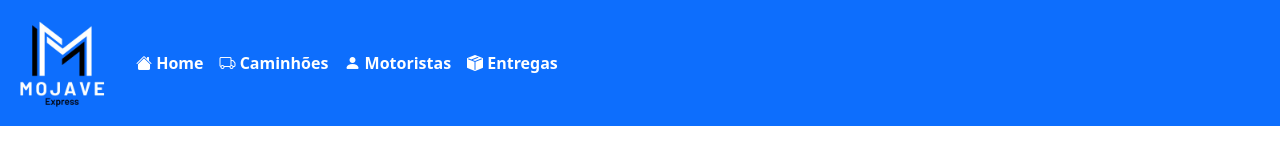
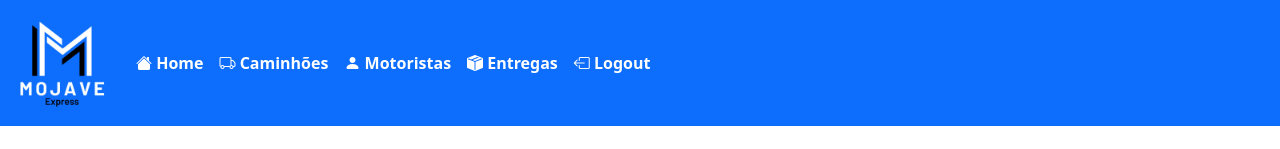
Before and after one commit to MattMilfont/portfolio, a Next.js app: page /trucks in a window 1280 px wide. Shown: the top 149 px of the page. Built offline with nearby package versions, Linux system fonts and the light colour scheme; no server answers; the database is empty.

Commit message:
[Feature] Adicionando a função de LogOut

```diff
--- a/src/components/header.tsx
+++ b/src/components/header.tsx
@@ -1,4 +1,5 @@
 import React from "react";
+import { removeSession } from "@/lib/session";
 
 interface HeaderProps {
   title: string;
@@ -62,6 +63,22 @@ const Header: React.FC<HeaderProps> = ({ title }) => {
                 <b><i className="bi bi-box-seam-fill"></i> Entregas</b>
               </a>
             </li>
+            <li className="nav-item">
+              <button
+                  className="nav-link"
+                  style={{ color: "white" }}
+                  onClick={()=>{
+                    const sessionKey = localStorage.getItem('sessionKey');
+                    if(sessionKey != null){
+                      removeSession(sessionKey);
+                    }
+                    localStorage.removeItem('sessionKey');
+                    window.location.href = '/';
+                  }}
+                >
+                <b><i className="bi bi-box-arrow-left"></i> Logout</b>
+              </button>
+            </li>
           </ul>
         </div>
       </div>
--- a/src/lib/session.ts
+++ b/src/lib/session.ts
@@ -1,8 +1,4 @@
 const sessions = new Map<string, any>();
-
-const generateSessionKey = () => {
-  return Math.random().toString(36).substr(2, 9);
-};
 
 export const setSession = (sessionKey: string, userData: any) => {
   sessions.set(sessionKey, userData);
```
